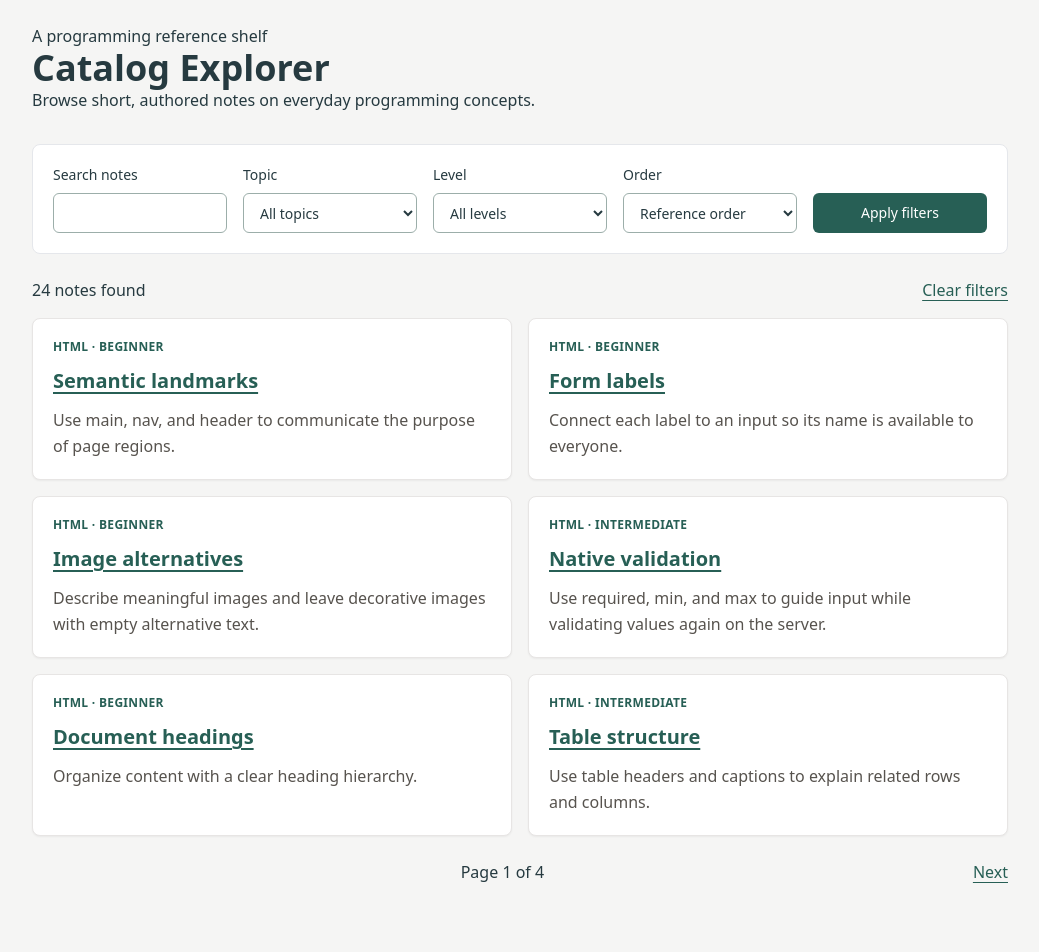
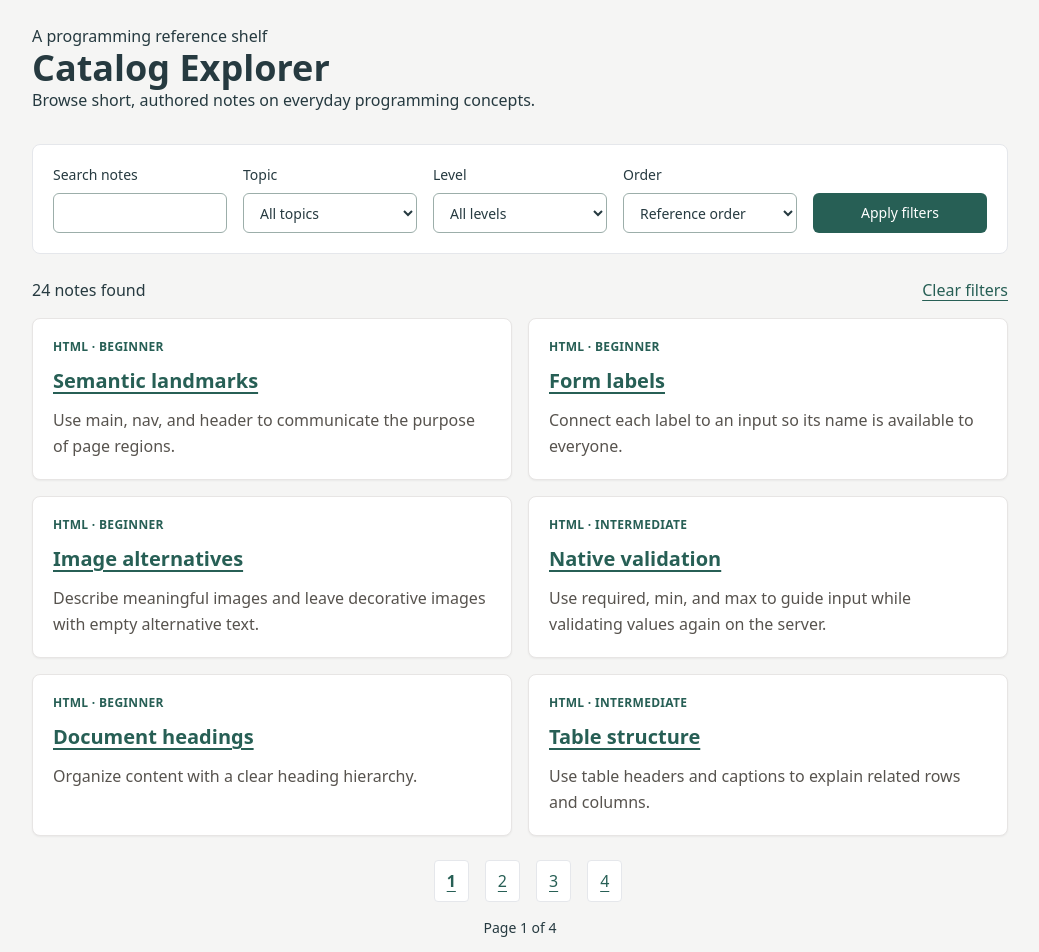
Before and after one commit to kirkduchesne/catalog-explorer, a Next.js app: page / in a window 1280 px wide. Shown: the top 952 px of the page, without its empty margins (120-1159 px from the left). Before the commit the page ends 908 px from the top, so only its background shows below. Built offline with nearby package versions, Linux system fonts and the light colour scheme.

Commit message:
feat: add accessible direct page navigation

```diff
--- a/app/layout.tsx
+++ b/app/layout.tsx
@@ -6,7 +6,7 @@ export const metadata = {
 export default function Layout({ children }: { children: React.ReactNode }) {
   return (
     <html lang="en">
-      <body>{children}</body>
+      <body><a href="#main-content" className="sr-only focus:not-sr-only focus:block focus:p-4">Skip to content</a>{children}</body>
     </html>
   );
 }
--- a/app/notes/[id]/page.tsx
+++ b/app/notes/[id]/page.tsx
@@ -15,7 +15,7 @@ export default function NotePage({ params }: { params: { id: string } }) {
   const entry = catalog.find((item) => String(item.id) === params.id);
   if (!entry) notFound();
   return (
-    <main className="mx-auto max-w-3xl p-6">
+    <main id="main-content" className="mx-auto max-w-3xl p-6">
       <a href="/">Back to catalog</a>
       <p className="mt-8 text-sm font-semibold text-primary">{entry.category} · {entry.level}</p>
       <h1 className="mt-3 text-3xl font-semibold">{entry.title}</h1>
--- a/app/page.tsx
+++ b/app/page.tsx
@@ -3,7 +3,7 @@ import { SearchForm } from '@/components/search-form';
 export default function Page({ searchParams }: { searchParams: Params }) {
   const { query, entries, count, pages, facets } = results(searchParams);
   return (
-    <main className="mx-auto max-w-5xl p-6">
+    <main id="main-content" className="mx-auto max-w-5xl p-6">
       <header className="mb-8">
         <p>A programming reference shelf</p>
         <h1 className="text-4xl font-semibold">Catalog Explorer</h1>
@@ -32,11 +32,12 @@ export default function Page({ searchParams }: { searchParams: Params }) {
           </li>
         ))}
       </ul>
-      <nav aria-label="Results pages" className="mt-6 flex items-center justify-between">
+      <nav aria-label="Results pages" className="mt-6 flex flex-wrap items-center justify-center gap-4">
         {query.page > 1 ? <a href={pageUrl(query, query.page - 1)}>Previous</a> : <span />}
-        <span>
-          Page {query.page} of {pages}
-        </span>
+        {Array.from({ length: pages }, (_, index) => index + 1).map((page) => (
+          <a key={page} href={pageUrl(query, page)} aria-current={page === query.page ? 'page' : undefined} aria-label={`Page ${page}`} className="rounded border bg-white px-3 py-2 aria-[current=page]:font-bold">{page}</a>
+        ))}
+        <span className="w-full text-center text-sm">Page {query.page} of {pages}</span>
         {query.page < pages ? <a href={pageUrl(query, query.page + 1)}>Next</a> : <span />}
       </nav>
     </main>
```
